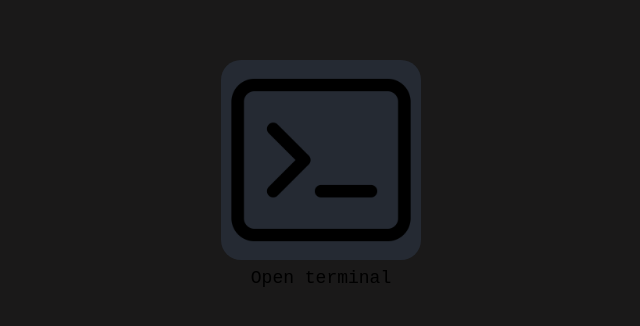
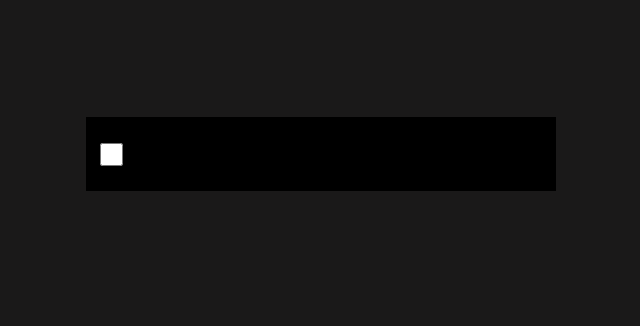
Before and after one commit to MarcinCiecwierz/portfolio, a React (Vite) app: page / in a window 1280 px wide. Shown: the part 234-560 px from the top of the page, without its empty margins (319-959 px from the left). Built offline with nearby package versions, Linux system fonts and the light colour scheme.

Commit message:
Moved terminal button to new file, added new checkbox

```diff
--- a/src/App.tsx
+++ b/src/App.tsx
@@ -1,51 +1,91 @@
-import { useState } from "react";
-import Terminal from "./pages/terminal";
+import React, { useState } from "react";
+import TerminalButton from "./components/TerminalButton";
+import Typewriter from "./components/Typewriter";
 
 const App = () => {
-  const [showTerminal, setShowTerminal] = useState(false);
+  const [isCheckedBox, setIsCheckedBox] = useState(false);
+  const [isButton, setIsButton] = useState(false);
+
+  if (isButton) {
     return (
       <div
         style={{
           display: "flex",
           justifyContent: "center",
           alignItems: "center",
-        height: "100vh",
+          height: "95vh",
         }}
       >
-      {showTerminal ? (
-        <Terminal onClose={() => setShowTerminal(false)} />
-      ) : (
-        <button
+        <TerminalButton />
+      </div>
+    );
+  }
+
+  return (
+    <div
       style={{
-            flexDirection: "column",
         display: "flex",
+        justifyContent: "center",
         alignItems: "center",
-            background: "none",
-            border: "none",
+        height: "95vh",
+        position: "relative",
       }}
-          onClick={() => setShowTerminal(true)}
     >
-          <img
-            src="/terminal.png"
-            alt="Terminal icon"
+      <div
         style={{
-              width: "200px",
+          backgroundColor: "black",
+          width: "450px",
           height: "auto",
-              borderRadius: "20px",
-              backgroundColor: "#252a33",
+          fontSize: "18px",
+          fontFamily: "monospace",
+          padding: 10,
         }}
-          ></img>
-          <span
+      >
+        <div style={{ display: "flex", alignItems: "center", gap: "8px" }}>
+          <input
+            type="checkbox"
+            onChange={(e) => setIsCheckedBox(e.target.checked)}
+            id="answer"
+            name="answer"
+            value="True"
+            style={{
+              height: "25px",
+              width: "25px",
+              cursor: "pointer",
+            }}
+          ></input>
+          <label for="answer">
+            <Typewriter
+              text={"If you are bot, do not check that square!"}
+              speed={70}
+            />
+          </label>
+        </div>
+        {isCheckedBox && (
+          <div
             style={{
               marginTop: "8px",
-              fontFamily: "monospace",
-              fontSize: 18,
+              display: "flex",
+              justifyContent: "space-between",
+              alignItems: "center",
             }}
           >
-            Open terminal
-          </span>
+            <Typewriter text={"Are you sure?"} speed={50} />
+            <button
+              onClick={() => setIsButton(true)}
+              style={{
+                backgroundColor: "black",
+                borderColor: "black",
+                border: "none",
+                cursor: "pointer",
+                fontSize: "16px",
+              }}
+            >
+              YES!
             </button>
+          </div>
         )}
+      </div>
     </div>
   );
 };
--- /dev/null
+++ b/src/components/TerminalButton.tsx
@@ -0,0 +1,76 @@
+import { useState } from "react";
+import Terminal from "../pages/terminal";
+import Typewriter from "./Typewriter";
+
+const TerminalButton = () => {
+  const [showTerminal, setShowTerminal] = useState(false);
+  const [animate, setAnimate] = useState(false);
+
+  const handleOpen = () => {
+    setAnimate(true);
+    setTimeout(() => {
+      setShowTerminal(true);
+      setAnimate(false);
+    }, 300);
+  };
+
+  return (
+    <div
+      style={{
+        display: "flex",
+        justifyContent: "center",
+        alignItems: "center",
+        height: "95vh",
+        position: "relative",
+      }}
+    >
+      {!showTerminal && (
+        <div
+          style={{
+            position: "absolute",
+            width: animate ? "90vw" : "200px",
+            height: animate ? "90vh" : "auto",
+            borderRadius: animate ? "20px" : "25px",
+            backgroundColor: "#252a33",
+            display: "flex",
+            flexDirection: "column",
+            alignItems: "center",
+            justifyContent: "center",
+            transition: "all 0.3s ease-in-out",
+            cursor: "pointer",
+          }}
+          onClick={handleOpen}
+        >
+          {!animate && (
+            <>
+              <img
+                src="/terminal.png"
+                alt="Terminal icon"
+                style={{
+                  width: "200px",
+                  height: "auto",
+                  borderRadius: "20px",
+                }}
+              />
+              <span
+                style={{
+                  marginTop: "8px",
+                  fontFamily: "monospace",
+                  fontSize: 18,
+                  color: "#fff",
+                  marginBottom: "4px",
+                }}
+              >
+                <Typewriter text={"Open terminal"} speed={50} />
+              </span>
+            </>
+          )}
+        </div>
+      )}
+
+      {showTerminal && <Terminal onClose={() => setShowTerminal(false)} />}
+    </div>
+  );
+};
+
+export default TerminalButton;
--- a/src/components/Typewriter.tsx
+++ b/src/components/Typewriter.tsx
@@ -1,6 +1,6 @@
 import React, { useEffect, useState } from "react";
 
-const Typewriter = ({ text }) => {
+const Typewriter = ({ text, speed = 20 }) => {
   const [visibleText, setVisibleText] = useState("");
 
   useEffect(() => {
@@ -10,20 +10,20 @@ const Typewriter = ({ text }) => {
       i++;
 
       if (i > text.length) clearInterval(interval);
-    }, 20);
+    }, speed);
 
     return () => clearInterval(interval);
   }, [text]);
 
   return (
-    <pre
+    <div
       style={{
         whiteSpace: "pre-wrap",
         wordBreak: "break-word",
       }}
     >
       {visibleText}
-    </pre>
+    </div>
   );
 };
 
--- a/src/pages/Terminal.tsx
+++ b/src/pages/Terminal.tsx
@@ -99,6 +99,9 @@ const Terminal = ({ onClose }) => {
           height: "90%",
           borderRadius: "25px",
           overflowY: "auto",
+          scrollbarWidth: "none",
+          msOverflowStyle: "none",
+          paddingLeft: "8px",
         }}
       >
         {/* top bar */}
@@ -114,12 +117,22 @@ const Terminal = ({ onClose }) => {
             }}
           >
             <div
+              id="close"
               onClick={onClose}
               style={{
                 backgroundColor: "#ff5f57",
                 borderRadius: "50px",
                 width: "14px",
                 height: "14px",
+                cursor: "pointer",
+              }}
+              onMouseEnter={(e) => {
+                e.currentTarget.style.transform = "scale(1.08)";
+                e.currentTarget.style.opacity = "0.8";
+              }}
+              onMouseLeave={(e) => {
+                e.currentTarget.style.transform = "scale(1)";
+                e.currentTarget.style.opacity = "1";
               }}
             ></div>
             <div
@@ -156,7 +169,12 @@ const Terminal = ({ onClose }) => {
         {history.map((item, index) => (
           <div key={index}>
             <div>$ {item.command}</div>
-            {item.output && <Typewriter text={item.output} />}
+            {item.output && (
+              <>
+                <Typewriter text={item.output} />
+                <br />
+              </>
+            )}
           </div>
         ))}
 
```
Also changed, not shown: 1 other file (tests, documents, lock files or other folders). Lines whose indentation alone changed are shown as unchanged.
